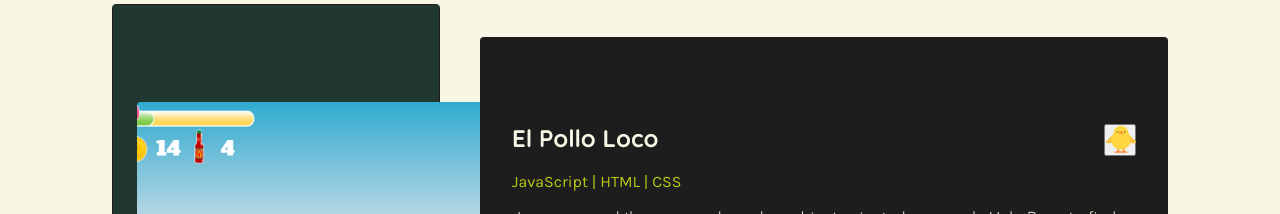
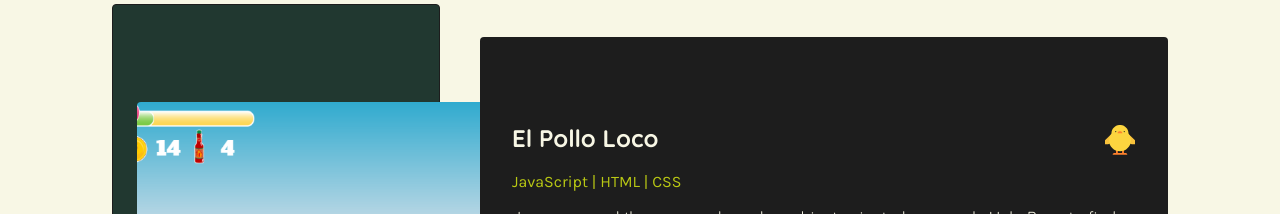
Before and after one commit to AnikaMayer/Portfolio, an Angular app: page / in a window 1280 px wide. Shown: the part 2700-2914 px from the top of the page. Built offline with nearby package versions, Linux system fonts and the light colour scheme.

Commit message:
style: icon-button projects-section

```diff
--- a/src/app/pages/main/main-components/projects/projects.scss
+++ b/src/app/pages/main/main-components/projects/projects.scss
@@ -93,6 +93,15 @@
         button {
           width: 32px;
           height: 32px;
+          @include flex-center;
+          background: none;
+          border: none;
+
+          img {
+            width: 30px;
+            height: 30px;
+            object-fit: cover;
+          }
         }
       }
 
```
